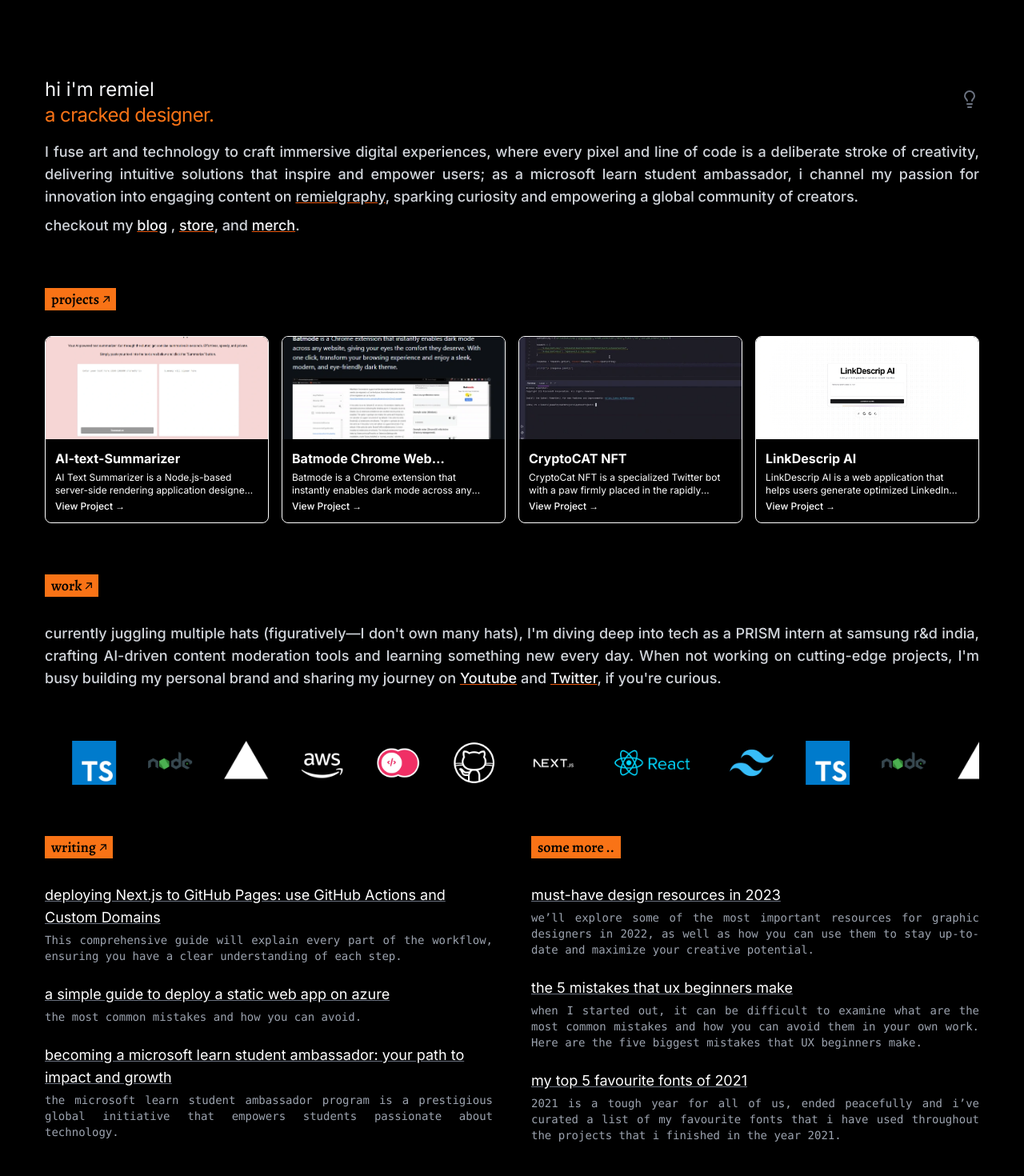
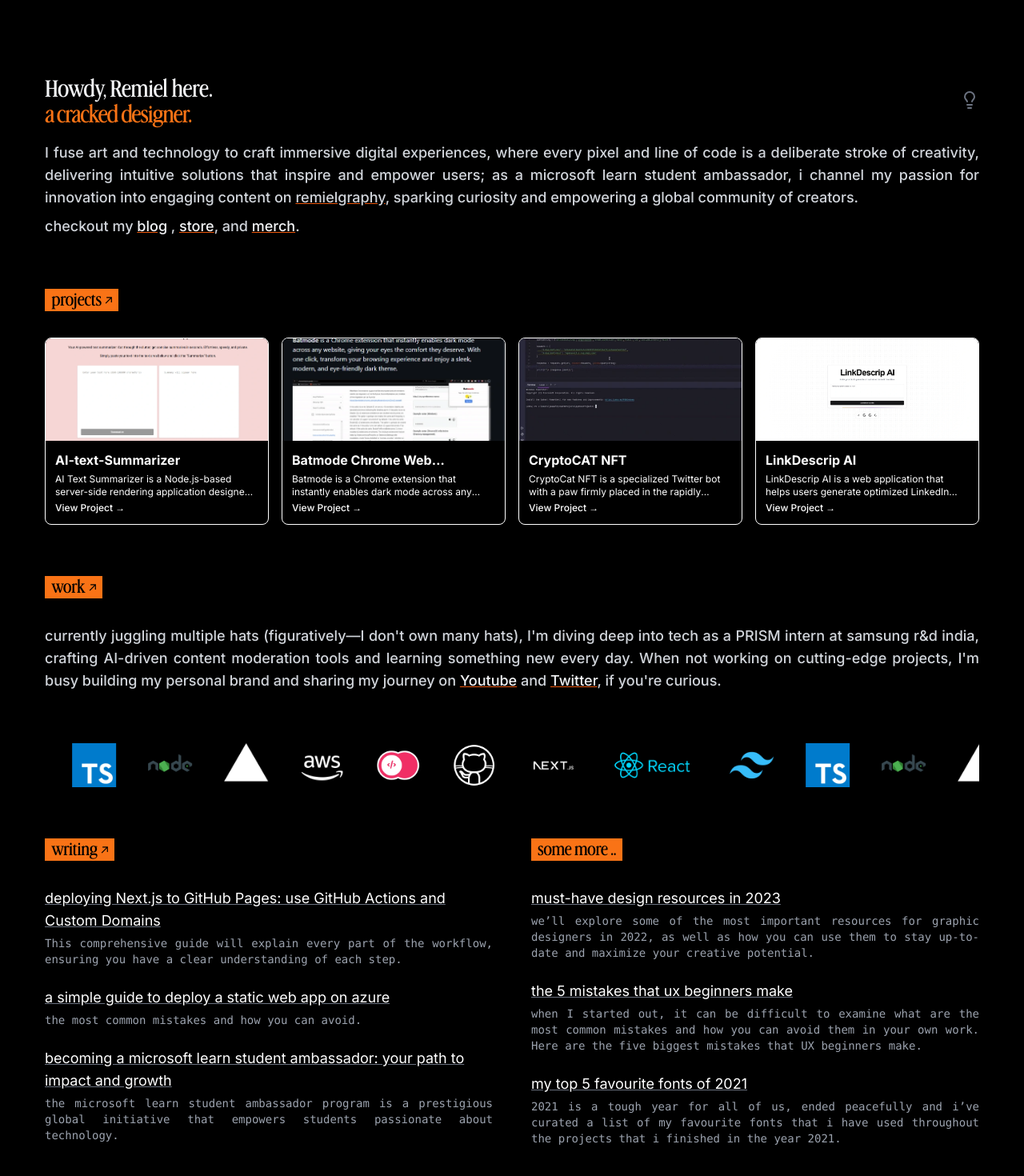
Before and after one commit to JaswanthRemiel/jaswanthremiel.github.io, a Next.js app: page / in a window 1280 px wide. Shown: the top 1470 px of the page at 80% size. Built offline with nearby package versions, Linux system fonts and the light colour scheme.

Commit message:
changedFont

```diff
--- a/app/globals.css
+++ b/app/globals.css
@@ -63,3 +63,16 @@
     @apply bg-background text-foreground;
   }
 }
+@font-face {
+  font-family: 'Advercase';
+  src: url('/fonts/AdvercaseFontRegular.otf') format('opentype');
+  font-weight: normal;
+  font-style: normal;
+}
+
+@font-face {
+  font-family: 'Advercase';
+  src: url('/fonts/AdvercaseFontBold.otf') format('opentype');
+  font-weight: bold;
+  font-style: normal;
+}
--- a/app/page.tsx
+++ b/app/page.tsx
@@ -7,7 +7,6 @@
 import { motion } from "framer-motion";
 import Skills from "@/components/skills";
 import Projects from "@/components/projects";
-// import DockDemo from "@/components/dock";
 
 export default function Page() {
   return (
--- a/components/contact.tsx
+++ b/components/contact.tsx
@@ -21,7 +21,7 @@
       <div className="space-y-6">
         <div className="space-y-4">
           <div
-            className={`${alegreya.className} bg-orange-500 dark:text-white text-black px-2 py-1 font-medium inline-flex items-center space-x-1`}
+            className={` font-advercase bg-orange-500 dark:text-white text-black px-2 py-1 inline-flex items-center space-x-1`}
           >
             <span>contact</span>
             <ArrowIcon />
--- a/components/header.tsx
+++ b/components/header.tsx
@@ -32,7 +32,9 @@
       <div className="flex-col items-start space-y-4">
         <div className="flex items-center justify-between">
           <div className="whitespace-pre-wrap text-2xl font-sm">
-            <p className="text-gray-100 dark:text-black ">{"hi i'm remiel"}</p>
+            <p className="font-advercase text-gray-100 dark:text-black ">
+              {"Howdy, Remiel here."}
+            </p>
             <Typewriter
               text={[
                 "a fullstack developer.",
@@ -41,7 +43,7 @@
                 "turning ideas alive.",
               ]}
               speed={70}
-              className="text-orange-500"
+              className="font-advercase font-extralight text-orange-500"
               waitTime={1500}
               deleteSpeed={40}
               cursorChar={"_"}
@@ -59,7 +61,7 @@
 
         <div className="flex-col items-start space-y-2">
           <p
-            className={`${Interf.className}  text-gray-300 dark:text-gray-700 font-medium text-justify`}
+            className={` ${Interf.className}  text-gray-300 dark:text-gray-700 font-medium text-justify`}
           >
             I fuse art and technology to craft immersive digital experiences,
             where every pixel and line of code is a deliberate stroke of
--- a/components/projects.tsx
+++ b/components/projects.tsx
@@ -30,7 +30,7 @@
         transition={{ duration: 0.5 }}
       >
         <section
-          className={`${alegreya.className} bg-orange-500 dark:text-white text-black px-2 py-0.75  font-sm inline-flex items-center space-x-1 font-semibold`}
+          className={` font-advercase bg-orange-500 dark:text-white text-black px-2 py-0.75  inline-flex items-center space-x-1 `}
         >
           <span>projects</span>
           <ArrowIcon />
--- a/components/work.tsx
+++ b/components/work.tsx
@@ -33,8 +33,8 @@
       animate={{ opacity: 1, y: 0 }}
       transition={{ duration: 0.5 }}
     >
-      <section className="font-sm bg-orange-500 dark:text-white text-black px-2 py-0.75 font-semibold inline-flex items-center space-x-1">
-        <span className={`${alegreya.className} font-semibold `}>work</span>
+      <section className="font-sm bg-orange-500 dark:text-white text-black px-2 py-0.75 inline-flex items-center space-x-1">
+        <span className={`font-advercase `}>work</span>
         <ArrowIcon />
       </section>
       <div
--- a/components/writingcolumn.tsx
+++ b/components/writingcolumn.tsx
@@ -20,7 +20,7 @@
       <div className="flex flex-col md:flex-row gap-8 md:gap-12 w-full ">
         <div className="w-full space-y-8">
           <section
-            className={`${alegreya.className} bg-orange-500 text-black dark:text-white px-2 py-0.75  font-sm inline-flex items-center space-x-1 font-semibold`}
+            className={` font-advercase bg-orange-500 text-black dark:text-white px-2 py-0.75  inline-flex items-center space-x-1 `}
           >
             <span>writing</span>
             <ArrowIcon />
@@ -46,7 +46,7 @@
         </div>
         <div className="w-full space-y-8">
           <section
-            className={`${alegreya.className} bg-orange-500 text-black dark:text-white px-2 py-0.75  font-sm inline-flex items-center space-x-1 font-semibold`}
+            className={` font-advercase bg-orange-500 text-black dark:text-white px-2 py-0.75  inline-flex items-center space-x-1 `}
           >
             <span>some more ..</span>
           </section>
--- a/tailwind.config.ts
+++ b/tailwind.config.ts
@@ -9,96 +9,93 @@
   theme: {
     extend: {
       fontFamily: {
-    			soehne: [
-    				'Soehne',
-    				'sans-serif'
-    			]
+        advercase: ["Advercase"],
       },
       borderRadius: {
-    			lg: 'var(--radius)',
-    			md: 'calc(var(--radius) - 2px)',
-    			sm: 'calc(var(--radius) - 4px)'
+        lg: "var(--radius)",
+        md: "calc(var(--radius) - 2px)",
+        sm: "calc(var(--radius) - 4px)",
       },
       colors: {
-    			background: 'hsl(var(--background))',
-    			foreground: 'hsl(var(--foreground))',
+        background: "hsl(var(--background))",
+        foreground: "hsl(var(--foreground))",
         card: {
-    				DEFAULT: 'hsl(var(--card))',
-    				foreground: 'hsl(var(--card-foreground))'
+          DEFAULT: "hsl(var(--card))",
+          foreground: "hsl(var(--card-foreground))",
         },
         popover: {
-    				DEFAULT: 'hsl(var(--popover))',
-    				foreground: 'hsl(var(--popover-foreground))'
+          DEFAULT: "hsl(var(--popover))",
+          foreground: "hsl(var(--popover-foreground))",
         },
         primary: {
-    				DEFAULT: 'hsl(var(--primary))',
-    				foreground: 'hsl(var(--primary-foreground))'
+          DEFAULT: "hsl(var(--primary))",
+          foreground: "hsl(var(--primary-foreground))",
         },
         secondary: {
-    				DEFAULT: 'hsl(var(--secondary))',
-    				foreground: 'hsl(var(--secondary-foreground))'
+          DEFAULT: "hsl(var(--secondary))",
+          foreground: "hsl(var(--secondary-foreground))",
         },
         muted: {
-    				DEFAULT: 'hsl(var(--muted))',
-    				foreground: 'hsl(var(--muted-foreground))'
+          DEFAULT: "hsl(var(--muted))",
+          foreground: "hsl(var(--muted-foreground))",
         },
         accent: {
-    				DEFAULT: 'hsl(var(--accent))',
-    				foreground: 'hsl(var(--accent-foreground))'
+          DEFAULT: "hsl(var(--accent))",
+          foreground: "hsl(var(--accent-foreground))",
         },
         destructive: {
-    				DEFAULT: 'hsl(var(--destructive))',
-    				foreground: 'hsl(var(--destructive-foreground))'
+          DEFAULT: "hsl(var(--destructive))",
+          foreground: "hsl(var(--destructive-foreground))",
         },
-    			border: 'hsl(var(--border))',
-    			input: 'hsl(var(--input))',
-    			ring: 'hsl(var(--ring))',
+        border: "hsl(var(--border))",
+        input: "hsl(var(--input))",
+        ring: "hsl(var(--ring))",
         chart: {
-    				'1': 'hsl(var(--chart-1))',
-    				'2': 'hsl(var(--chart-2))',
-    				'3': 'hsl(var(--chart-3))',
-    				'4': 'hsl(var(--chart-4))',
-    				'5': 'hsl(var(--chart-5))'
-    			}
+          "1": "hsl(var(--chart-1))",
+          "2": "hsl(var(--chart-2))",
+          "3": "hsl(var(--chart-3))",
+          "4": "hsl(var(--chart-4))",
+          "5": "hsl(var(--chart-5))",
+        },
       },
       animation: {
-    			marquee: 'marquee var(--duration, 30s) linear infinite',
-    			'shiny-text': 'shiny-text 8s infinite',
-    			'accordion-down': 'accordion-down 0.2s ease-out',
-    			'accordion-up': 'accordion-up 0.2s ease-out'
+        marquee: "marquee var(--duration, 30s) linear infinite",
+        "shiny-text": "shiny-text 8s infinite",
+        "accordion-down": "accordion-down 0.2s ease-out",
+        "accordion-up": "accordion-up 0.2s ease-out",
       },
       keyframes: {
         marquee: {
           to: {
-    					transform: 'translateX(-50%)'
-    				}
+            transform: "translateX(-50%)",
           },
-    			'shiny-text': {
-    				'0%, 90%, 100%': {
-    					'background-position': 'calc(-100% - var(--shiny-width)) 0'
         },
-    				'30%, 60%': {
-    					'background-position': 'calc(100% + var(--shiny-width)) 0'
-    				}
+        "shiny-text": {
+          "0%, 90%, 100%": {
+            "background-position": "calc(-100% - var(--shiny-width)) 0",
           },
-    			'accordion-down': {
+          "30%, 60%": {
+            "background-position": "calc(100% + var(--shiny-width)) 0",
+          },
+        },
+        "accordion-down": {
           from: {
-    					height: '0'
+            height: "0",
           },
           to: {
-    					height: 'var(--radix-accordion-content-height)'
-    				}
+            height: "var(--radix-accordion-content-height)",
           },
-    			'accordion-up': {
+        },
+        "accordion-up": {
           from: {
-    					height: 'var(--radix-accordion-content-height)'
+            height: "var(--radix-accordion-content-height)",
           },
           to: {
-    					height: '0'
-    				}
-    			}
-    		}
-    	}
+            height: "0",
+          },
+        },
+      },
+    },
   },
   plugins: [require("tailwindcss-animate")],
 };
```
Also changed, not shown: public/fonts/AdvercaseFontBold.otf (added), public/fonts/AdvercaseFontRegular.otf (added). Lines whose indentation alone changed are shown as unchanged.
